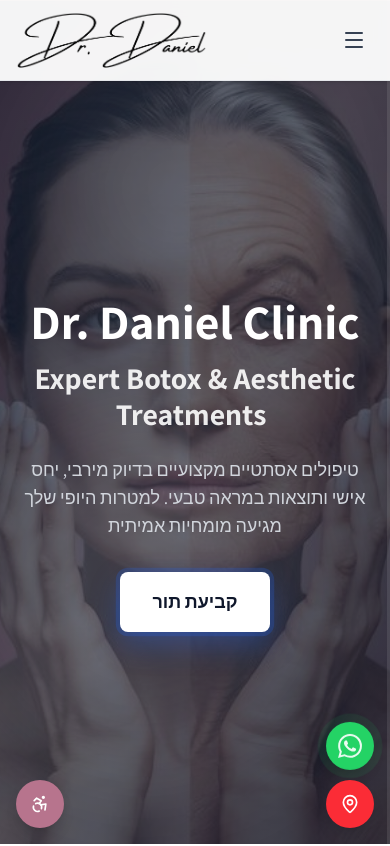
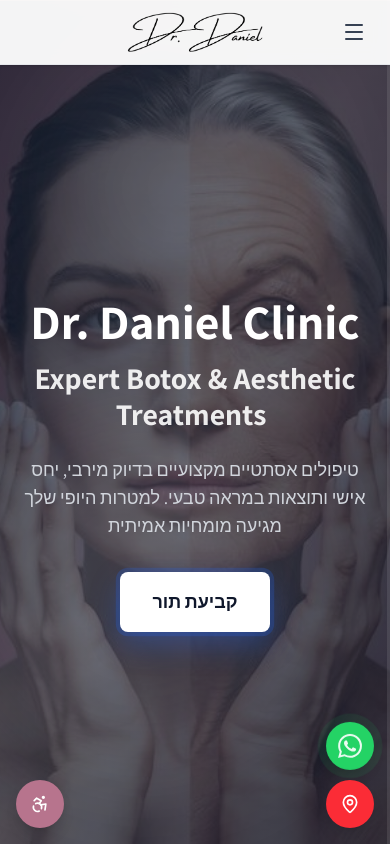
Before and after one commit to tomere13/DrDanielClinic, a Next.js app: page / in a window 390 px wide. Shown: the top 846 px of the page. Built offline with nearby package versions, Linux system fonts and the light colour scheme.

Commit message:
center logo in mobile

```diff
--- a/src/components/Header.tsx
+++ b/src/components/Header.tsx
@@ -70,7 +70,7 @@ export function Header() {
       className="fixed left-0 right-0 top-0 z-40 border-b border-gray-200 bg-white/95 backdrop-blur-sm shadow-sm"
     >
       <nav
-        className="container mx-auto flex items-center justify-between px-4 py-3 sm:px-6 sm:py-4"
+        className="container relative mx-auto flex items-center justify-between px-4 py-3 sm:px-6 sm:py-4"
         aria-label="Main navigation"
         dir="rtl"
       >
@@ -127,14 +127,14 @@ export function Header() {
         {/* Logo - Always on right */}
         <Link
           href="/"
-          className="flex items-center gap-2 focus-visible:outline-2 focus-visible:outline-[#b7748d]"
+          className="absolute left-1/2 flex -translate-x-1/2 items-center gap-2 focus-visible:outline-2 focus-visible:outline-[#b7748d] md:static md:translate-x-0"
         >
           <Image
             src="/logo.png"
             alt="Dr. Daniel Clinic Logo"
             width={1100}
             height={400}
-            className="h-14 w-auto sm:h-18"
+            className="h-10 w-auto sm:h-18"
             quality={100}
             priority
           />
```
